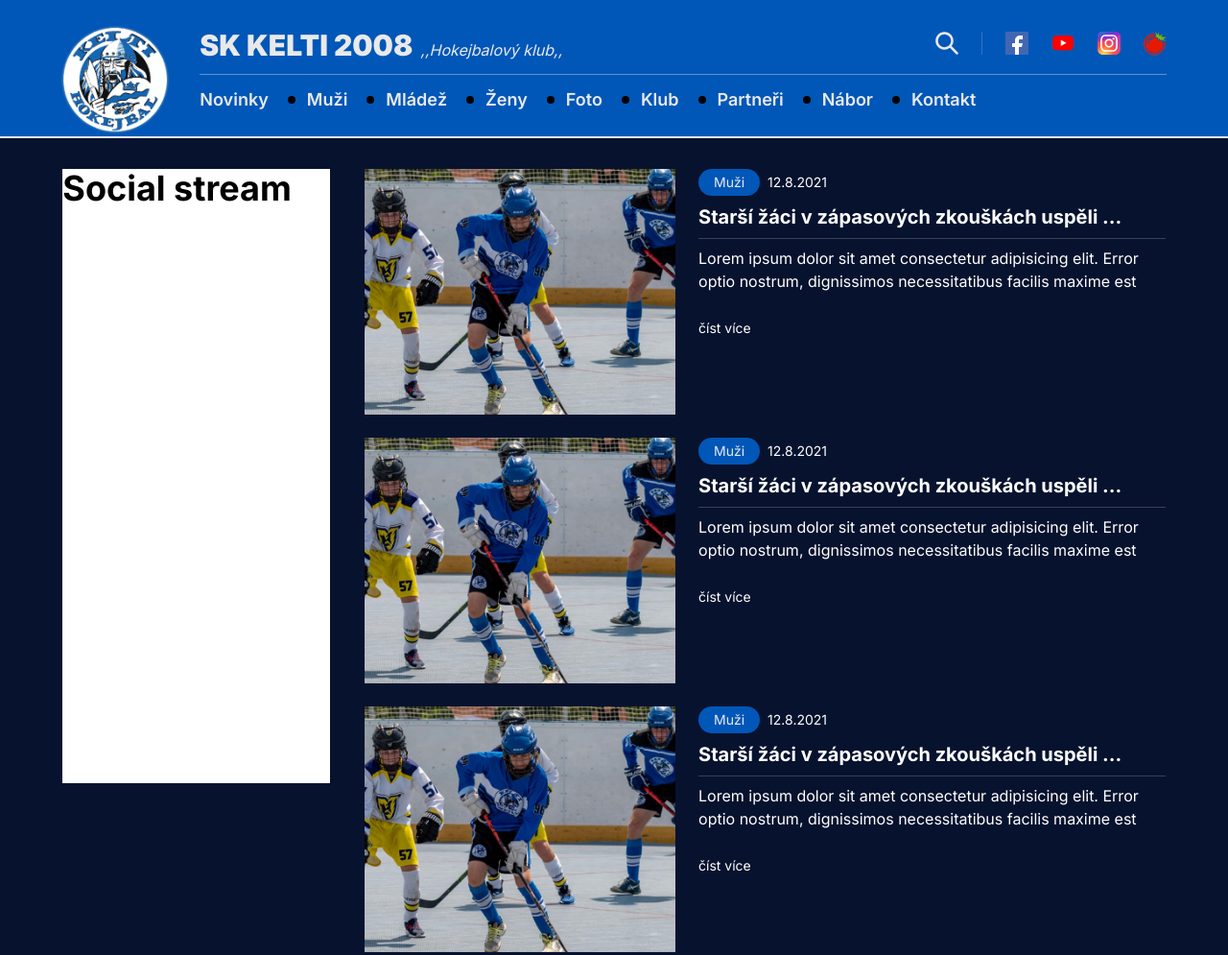
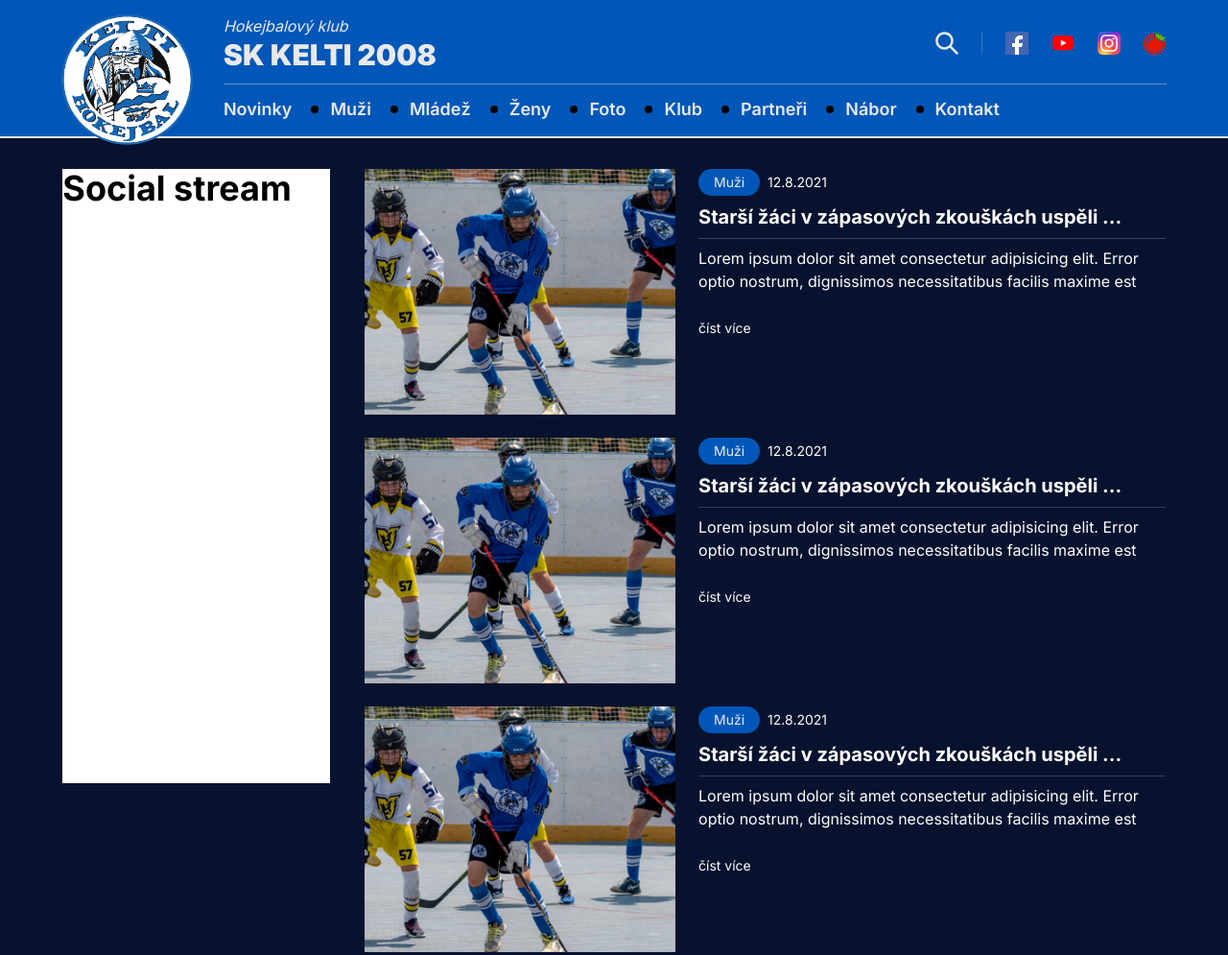
Before and after one commit to davidberka/skkelti, a website: page dist/archive.html in a window 1280 px wide. Shown: the top 995 px of the page at 96% size. Drawn offline with Linux system fonts and the light colour scheme.

Commit message:
Update 6

```diff
--- a/dist/archive.html
+++ b/dist/archive.html
@@ -16,7 +16,7 @@
   <body>
     <header class="header">
       <div class="header_container">
-        <div class="h-24 lg:h-32 lg:w-32 lg:object-contain mt-3 lg:mt-6 lg:mr-8 scale_transform">
+        <div class="h-24 lg:h-40 lg:w-40 lg:object-contain mt-3 lg:mt-6 lg:mr-8 scale_transform">
           <a href="index.html">
             <img
               class="w-full h-full object-contain"
@@ -28,9 +28,9 @@
         <div class="lg:w-full">
           <!-- ROW 1 -->
           <div class="header_row1">
-            <div class="flex items-baseline">
-              <h2 class="font-black text-3xl mt-1 mr-2">SK KELTI 2008</h2>
-              <span class="italic">,,Hokejbalový klub,,</span>
+            <div class="">
+              <span class="italic">Hokejbalový klub</span>
+              <h2 class="font-black text-3xl">SK KELTI 2008</h2>
             </div>
             <div class="flex">
               <div
```
Also changed, not shown: dist/article.html (+4 -4 lines), dist/matches.html (+4 -4 lines), dist/player.html (+4 -4 lines), dist/roster.html (+4 -4 lines), dist/standings.html (+4 -4 lines), dist/statistics.html (+4 -4 lines), dist/youth.html (+4 -4 lines).
